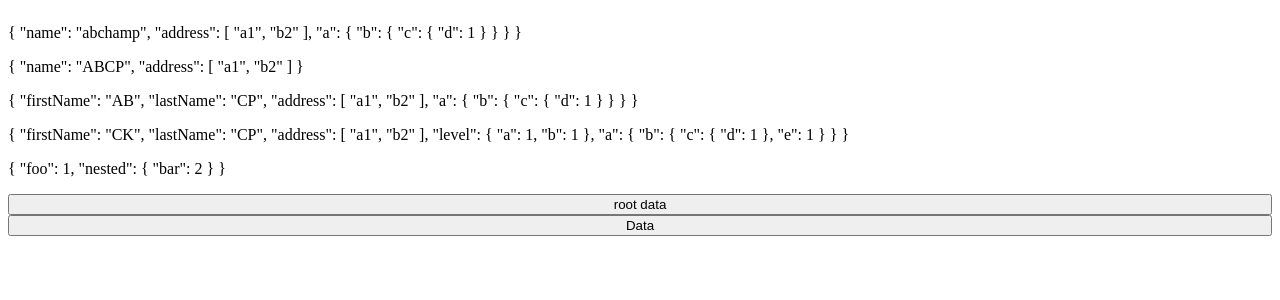
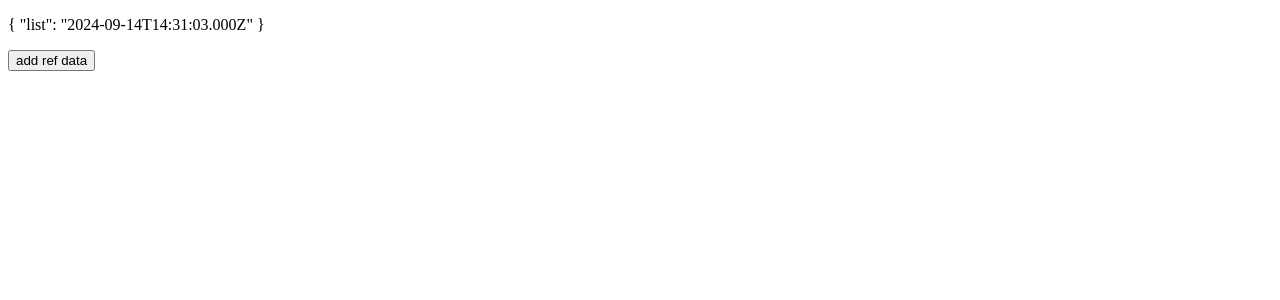
Before and after one commit to abchamp/vue3-poc-code, a Vue app: page / in a window 1280 px wide. Shown: the top 300 px of the page. Built offline with nearby package versions, Linux system fonts and the light colour scheme.

Commit message:
test pinia

```diff
--- a/package.json
+++ b/package.json
@@ -10,6 +10,7 @@
   },
   "dependencies": {
     "@vueuse/core": "^11.0.3",
+    "pinia": "^2.2.4",
     "vue": "^3.4.37"
   },
   "devDependencies": {
--- a/src/App.vue
+++ b/src/App.vue
@@ -9,7 +9,8 @@
       <p>Count {{ count }}</p>
     </div> -->
     <!-- <QueueAsyncApi /> -->
-    <ReactiveDemo />
+    <!-- <ReactiveDemo /> -->
+    <ReactiveStoreDemo />
   </div>
 </template>
 
@@ -20,6 +21,7 @@ import QueueAsyncApi from "./components/QueueAsyncApi.vue";
 import AsyncAPICallWorker from "./components/AsyncAPICallWorker.vue";
 import RequestSyncApp from "./components/RequestSyncApp.vue";
 import ReactiveDemo from "./components/ReactiveDemo.vue";
+import ReactiveStoreDemo from "./components/ReactiveStoreDemo.vue";
 
 import { useMouse } from "./composables/mouse";
 import { useMyTitle } from "./composables/myTitle";
--- /dev/null
+++ b/src/components/ReactiveStoreDemo.vue
@@ -0,0 +1,23 @@
+<template>
+  <div>
+    <!-- <p>{{ refData }}</p>
+    <p>{{ shlRefData }}</p>
+    <p>{{ shlReactiveData }}</p> -->
+    <p>{{ p }}</p>
+    <button @click="todoStore.setShlRefData">add ref data</button>
+  </div>
+</template>
+
+<script setup>
+import { storeToRefs } from "pinia";
+import { useTodoStore } from "../store/todoStore";
+import { computed } from "vue";
+
+const todoStore = useTodoStore();
+
+// const { refData, shlRefData, shlReactiveData } = storeToRefs(todoStore);
+
+const p = computed(() => {
+  return todoStore.shlReactiveData;
+});
+</script>
--- a/src/main.js
+++ b/src/main.js
@@ -1,5 +1,10 @@
-import { createApp } from 'vue'
-import './style.css'
-import App from './App.vue'
+import { createApp } from "vue";
+import { createPinia } from "pinia";
+import "./style.css";
+import App from "./App.vue";
 
-createApp(App).mount('#app')
+const pinia = createPinia();
+const app = createApp(App);
+
+app.use(pinia);
+app.mount("#app");
--- /dev/null
+++ b/src/store/todoStore.js
@@ -0,0 +1,31 @@
+import { defineStore } from "pinia";
+import { ref, shallowReactive, shallowRef, watch } from "vue";
+
+export const useTodoStore = defineStore("todoStore", () => {
+  const refData = ref(new Date());
+  const shlRefData = shallowRef({ count: 1 });
+  const shlReactiveData = shallowReactive({
+    list: new Date(),
+  });
+
+  function setShlRefData() {
+    refData.value = new Date();
+    // shlRefData.value = { count: shlRefData.value.count + 1 };
+    //
+    shlReactiveData.list = new Date();
+  }
+
+  watch(refData, (newValue) => {
+    console.log("refData: ", newValue);
+  });
+
+  watch(shlRefData, (newValue) => {
+    console.log("shlRefData: ", newValue);
+  });
+
+  watch(shlReactiveData, (newValue) => {
+    console.log("shlReactiveData: ", newValue);
+  });
+
+  return { refData, shlRefData, shlReactiveData, setShlRefData };
+});
```
Also changed, not shown: 1 other file (tests, documents, lock files or other folders).
